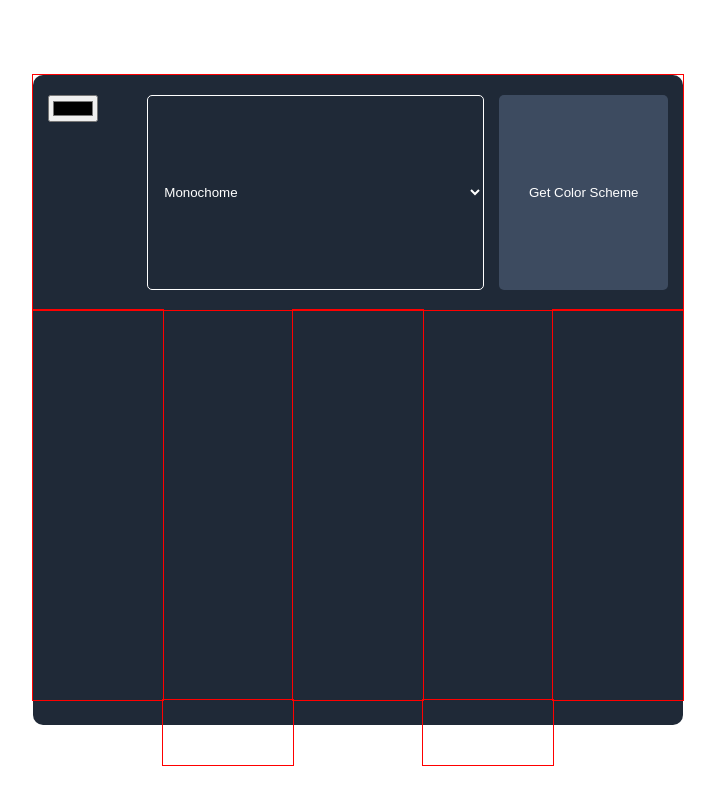
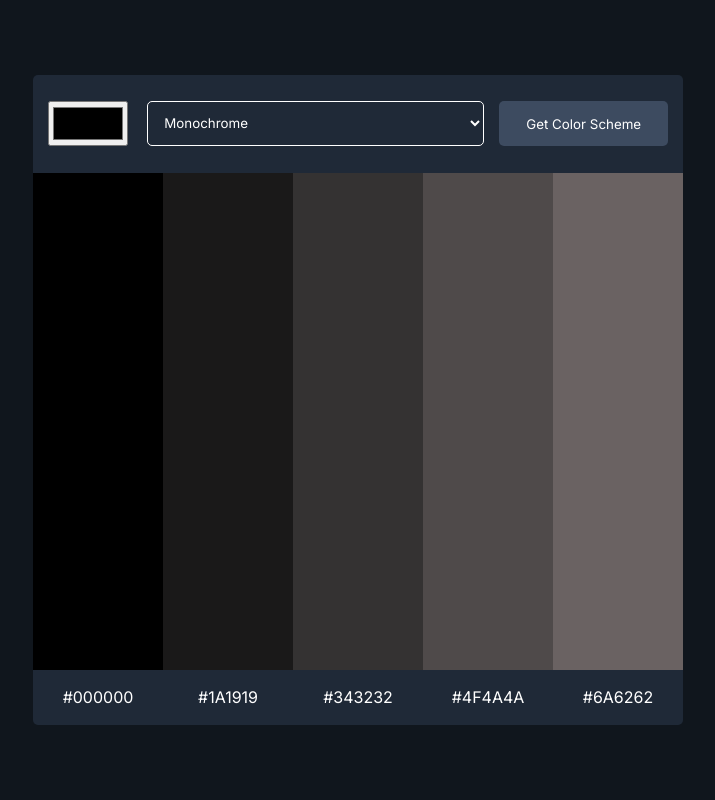
Before and after one commit to SamahTT/scrimba-front-end-path, a plain HTML site: page color-scheme-generator/index.html in a window 1280 px wide. Shown: the whole page, without its empty margins (282-997 px from the left). Drawn offline with Linux system fonts and the light colour scheme.

Commit message:
Add files via upload

```diff
--- a/color-scheme-generator/index.html
+++ b/color-scheme-generator/index.html
@@ -5,35 +5,36 @@
 <meta name="viewport" content="width=device-width,initial-scale=1">
 <link rel="stylesheet" href="styles.css">
 
-<script src=""></script>
-
 <body>
     <div class="color-generator-div">
-        <form>
-            <input id="color-input" type="color">
+        <form id="form-el">
+            <input id="color-input" name="color-input" type="color">
             <select name="schemes" id="schemes-input">
-                <option value="Monochome">Monochome</option>
-                <option value="Monochome-light">Monochome-light</option>
-                <option value="Monochome-dark">Monochome-dark</option>
-                <option value="Analogic">Analogic</option>
+                <option value="monochrome">Monochrome</option>
+                <option value="monochrome-light">Monochrome-light</option>
+                <option value="monochrome-dark">Monochrome-dark</option>
+                <option value="analogic">Analogic</option>
+                <option value="complement">Complement</option>
+                <option value="analogic-complement">Analogic-complement</option>
+                <option value="triad">Triad</option>
             </select>
-            <button>Get Color Scheme</button>
+            <button id="get-scheme-btn" type="submit">Get Color Scheme</button>
         </form>
         <div class="palette-div">
             <div class="color-div"></div>
-            <div class="color-hex-name-div"></div>
             <div class="color-div"></div>
-            <div class="color-hex-name-div"></div>
             <div class="color-div"></div>
-            <div class="color-hex-name-div"></div>
             <div class="color-div"></div>
-            <div class="color-hex-name-div"></div>
             <div class="color-div"></div>
-            <div class="color-hex-name-div"></div>
-            </div>
+            <div class="color-hex-name-div">#000000</div>
+            <div class="color-hex-name-div">#1A1919</div>
+            <div class="color-hex-name-div">#343232</div>
+            <div class="color-hex-name-div">#4F4A4A</div>
+            <div class="color-hex-name-div">#6A6262</div>
         </div>
     </div>
-
+    </div>
+    <script src="script.js"></script>
 </body>
 
 </html>
--- /dev/null
+++ b/color-scheme-generator/script.js
@@ -0,0 +1,39 @@
+const colorDivs = document.querySelectorAll(".color-div")
+const colorHexNameDivs = document.querySelectorAll(".color-hex-name-div")
+const form = document.getElementById('form-el')
+
+form.addEventListener('submit', (e) => {
+    e.preventDefault(); // prevent page refresh
+
+    const formData = new FormData(form)
+
+    // Get values by field name
+    let color = formData.get('color-input')
+    color = color.slice(1, color.length)
+    const scheme = formData.get('schemes')
+
+    fetch(`https://www.thecolorapi.com/scheme?hex=${color}&mode=${scheme}&count=5`)
+        .then(res => res.json())
+        .then(data => {
+            for (let i = 0; i < colorDivs.length; i++) {
+                colorDivs[i].style.backgroundColor = data.colors[i].hex.value
+                colorHexNameDivs[i].textContent = data.colors[i].hex.value
+            }
+        })
+})
+
+for(let i = 0; i < colorHexNameDivs.length; i++){
+    colorHexNameDivs[i].addEventListener("click", () => copyHexVal(colorHexNameDivs[i].textContent))
+}
+
+function copyHexVal(copyText) {
+    // Select the text field
+    //copyText.select();
+    //copyText.setSelectionRange(0, 99999); // For mobile devices
+
+    // Copy the text inside the text field
+    navigator.clipboard.writeText(copyText);
+
+    // Alert the copied text
+    alert("Copied the text: " + copyText);
+}
--- a/color-scheme-generator/styles.css
+++ b/color-scheme-generator/styles.css
@@ -1,57 +1,97 @@
-body{
+@import url('https://fonts.googleapis.com/css2?family=Inconsolata:wght@200..900&family=Inter:ital,opsz,wght@0,14..32,100..900;1,14..32,100..900&family=Poppins:ital,wght@0,100;0,200;0,300;0,400;0,500;0,600;0,700;0,800;0,900;1,100;1,200;1,300;1,400;1,500;1,600;1,700;1,800;1,900&display=swap');
+
+body {
     margin: 0;
     padding: 0;
     font-size: 16px;
+    font-family: "Inter", sans-serif;
     box-sizing: border-box;
+    height: 100vh;
     display: flex;
     align-items: center;
     justify-content: center;
-    height: 100vh;
+    color: #FFF;
+    background-color: #10161d;
 }
 
-.color-generator-div{
+.color-generator-div {
     width: 650px;
     height: 650px;
-    border-radius: 10px;
+    border-radius: 5px;
     background-color: #1F2937;
+    display: flex;
+    flex-direction: column;
 }
 
-form{
-    height: 30%;
+form {
+    height: 15%;
     display: grid;
     grid-template-columns: 1fr 4fr 2fr;
+    align-items: center;
     gap: 15px;
-    outline: 1px solid red;
-    padding: 20px 15px;
+    padding: 0 15px;
 }
 
-.color-input{
-    padding: 8px 12px;
-}
-
-select{
+select {
     border-radius: 5px;
     padding: 8px 12px;
     border: 1px solid #FFF;
     background-color: transparent;
+}
+
+option {
+    background-color: #1F2937;
+}
+
+button {
+    border-radius: 5px;
+    background-color: #3D4B60;
+    padding: 8px 12px;
+    border: 0;
+}
+
+input {
+    width: 80px;
+}
+
+input,
+select,
+button,
+option {
+    font-family: "Inter", sans-serif;
+    height: 45px;
     color: #FFF;
 }
 
-button{
-    border-radius: 5px;
-    background-color: #3D4B60;
-    padding: 8px 12px;
-    color: #FFF;
-    border: 0;
+.palette-div {
+    height: 85%;
+    display: grid;
+    grid-template-columns: repeat(5, 1fr);
+    grid-template-rows: 9fr 1fr;
 }
 
-.palette-div{
-    height: 70%;
-    display: grid;
-    grid-template-columns: 1fr 1fr 1fr 1fr 1fr;
-    grid-template-rows: 6fr 1fr;
+.color-div:nth-child(1) {
+    background-color: #000000;
 }
 
-.color-div{
-    outline: 1px solid red;
+.color-div:nth-child(2) {
+    background-color: #1A1919;
 }
+
+.color-div:nth-child(3) {
+    background-color: #343232;
+}
+
+.color-div:nth-child(4) {
+    background-color: #4F4A4A;
+}
+
+.color-div:nth-child(5) {
+    background-color: #6A6262;
+}
+
+.color-hex-name-div {
+    display: flex;
+    align-items: center;
+    justify-content: center;
+}
```
